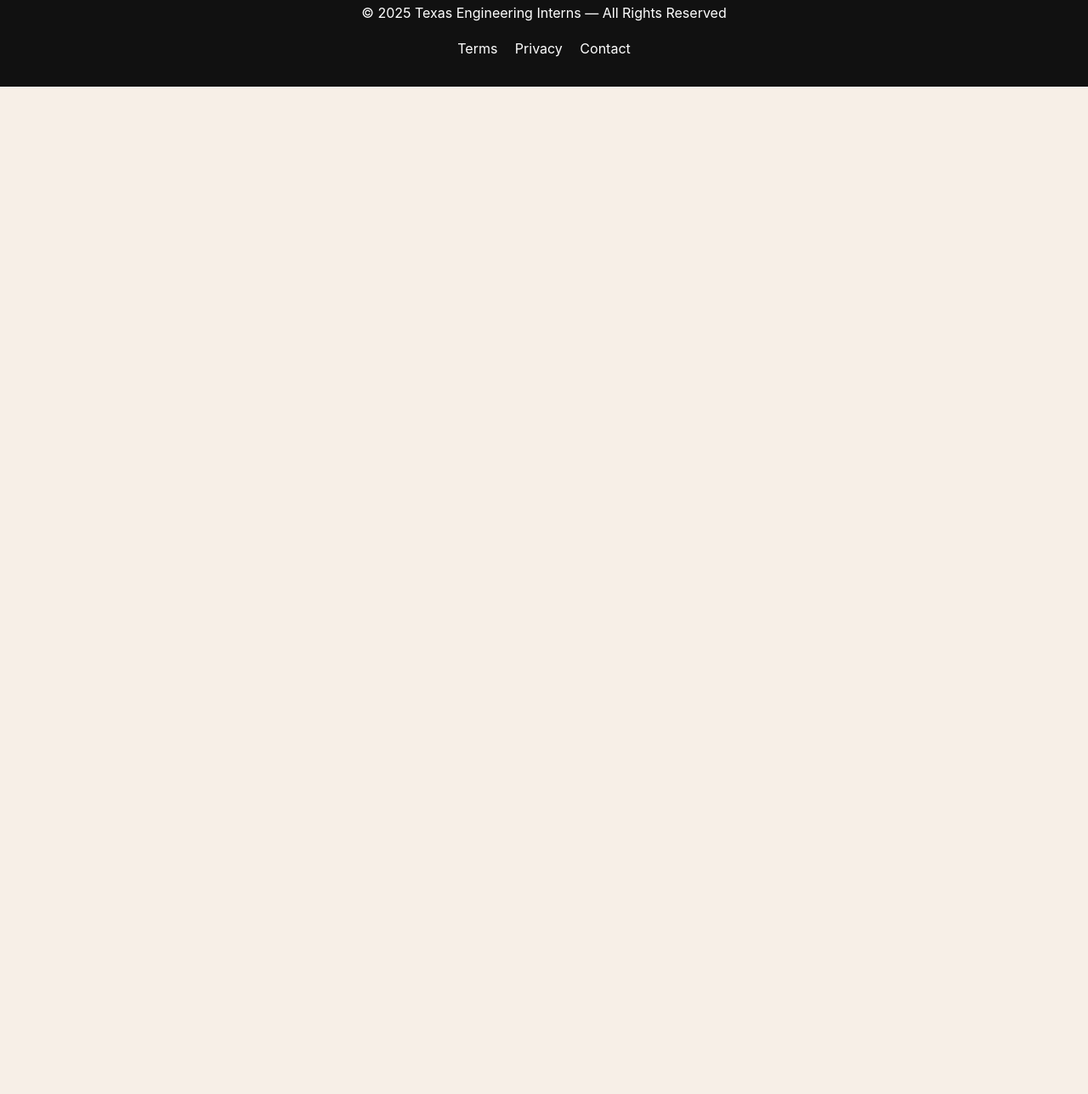
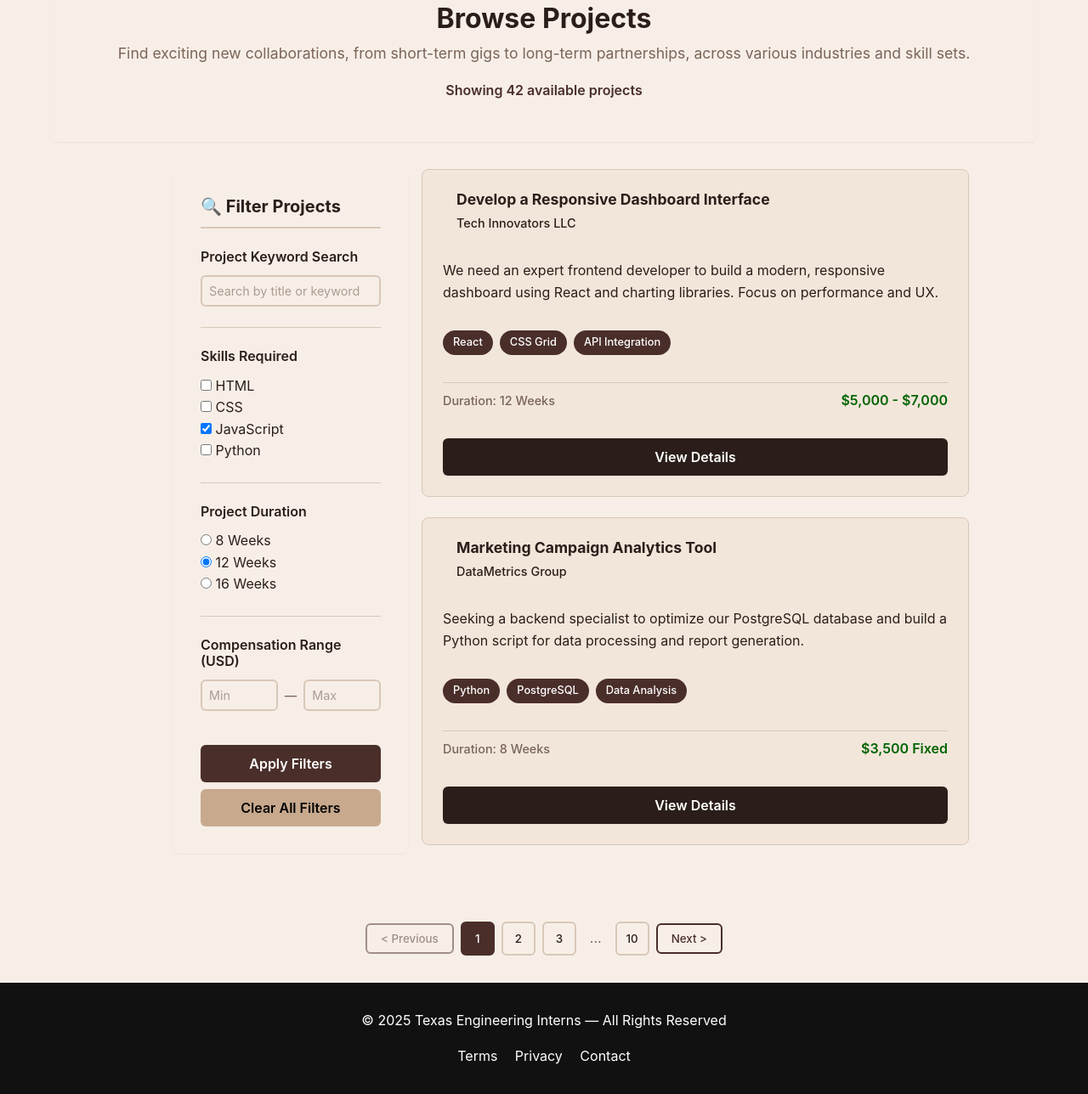
Before and after one commit to Frammyyy/Connect-Platform-Delta2, a plain HTML site: page projects.html in a window 1280 px wide. Shown: the part 111-1399 px from the top of the page at 85% size. Before the commit the page ends 800 px from the top, so only its background shows below. Drawn offline with Linux system fonts and the light colour scheme.

Commit message:
Completed projects.html and required patches on styles.css for it

```diff
--- a/css/styles.css
+++ b/css/styles.css
@@ -41,7 +41,7 @@
     --border-color: #D8C7B8;         /* Light beige-brown */
 
     /* STATUS COLORS - For feedback and states */
-    --success-color: #10b981;      /* Green - Success messages, completed items */
+    --success-color: #006400;      /* Green - Success messages, completed items */
     --error-color: #ef4444;        /* Red - Error messages, warnings */
     --warning-color: #f59e0b;      /* Orange - Warning states */
     --info-color: #3b82f6;         /* Blue - Information messages */
@@ -1932,6 +1932,7 @@ select.success {
     width: 100%;
     text-align: center;
     margin-top: 0.5rem;
+    background-color: var(--secondary-color);
 }
 
 /* ==========================================
@@ -1946,7 +1947,7 @@ select.success {
 
 /* PROJECT LISTING CARD */
 .project-listing-card {
-    background-color: var(--background);
+    background-color: var(--background-alt);
     border: 1px solid var(--border-color);
     border-radius: var(--radius-lg);
     padding: 1.5rem;
--- a/projects.html
+++ b/projects.html
@@ -6,49 +6,152 @@
     <meta name="viewport" content="width=device-width, initial-scale=1.0">
     <title>TxEINTERNS | Company Dashboard</title>
 
-    <!-- Favicon -->
     <link rel="icon" type="image/png" href="image/logo30x30.png">
-
-    <!-- Stylesheet -->
     <link rel="stylesheet" href="css/styles.css">
 </head>
 
 <body>
-
-    <!-- NAVIGATION BAR -->
 <header class="navbar">
     <div class="container flex-between">
-
         <div class="logo">
-                <a href="index.html" class="flex-center">
+            <a href="index.html"  class="flex-center">
                 <img src="image/logo.png" alt="TxEINTERNS Logo" style="height: 50px;">
             </a>
         </div>
 
         <nav class="nav-links" aria-label="Main Navigation">
-                <a href="index.html">Home</a>
-                <a href="index.html#student-section">About</a>
-                <a href="student-dashboard.html">For Students</a>
-                <a href="company-dashboard.html">For Companies</a>
-                <a href="projects.html" aria-current="page">Projects</a>
-                <a href="index.html#login-form" class="btn-login">Login</a>
+            <a href="index.html" >Home</a>
+            <a href="index.html#student-section" >About</a>
+            <a href="student-dashboard.html" >For Students</a>
+            <a href="company-dashboard.html" >For Companies</a>
+            <a href="projects.html" aria-current="page" >Projects</a>
+            <a href="index.html#login-form" class="btn-login" >Login</a>
         </nav>
     </div>
 </header>
 
+<section class="container">
+    <section class="page-header">
+        <header>
+            <h2>Browse Projects</h2>
+        </header>
+        <p class="page-description">Find exciting new collaborations, from short-term gigs to long-term partnerships, across various industries and skill sets.</p>
+        <p class="project-count">Showing 42 available projects</p>
+    </section>
 
-    <!-- FOOTER -->
+    <section class="two-column" style="display: flex;">
+        <div class="column" style="flex: 30%;">
+            <aside class="filters-sidebar">
+                <h3>🔍 Filter Projects</h3>
+
+                <div class="filter-group">
+                    <h4>Project Keyword Search</h4>
+                    <input type="search" placeholder="Search by title or keyword..." aria-label="Project keyword search">
+                </div>
+
+                <div class="filter-group">
+                    <h4>Skills Required</h4>
+                    <div>
+                        <label><input type="checkbox" name="skill" value="html"> HTML</label><br>
+                        <label><input type="checkbox" name="skill" value="css"> CSS</label><br>
+                        <label><input type="checkbox" name="skill" value="javascript" checked> JavaScript</label><br>
+                        <label><input type="checkbox" name="skill" value="python"> Python</label>
+                    </div>
+                </div>
+
+                <div class="filter-group">
+                    <h4>Project Duration</h4>
+                    <div>
+                        <label><input type="radio" name="duration" value="8"> 8 Weeks</label><br>
+                        <label><input type="radio" name="duration" value="12" checked> 12 Weeks</label><br>
+                        <label><input type="radio" name="duration" value="16"> 16 Weeks</label>
+                    </div>
+                </div>
+
+                <div class="filter-group">
+                    <h4>Compensation Range (USD)</h4>
+                    <div class="compensation-inputs">
+                        <input type="number" placeholder="Min" aria-label="Minimum compensation">
+                        <span class="range-separator">—</span>
+                        <input type="number" placeholder="Max" aria-label="Maximum compensation">
+                    </div>
+                </div>
+
+                <button type="button" class="btn btn-primary btn-apply-filters">Apply Filters</button>
+                <button type="button" class="btn btn-ghost btn-clear-filters">Clear All Filters</button>
+            </aside>
+        </div>
+
+        <div class="column" style="flex: 70%;">
+            <div class="projects-listings">
+                <a href="#"  class="project-listing-card">
+                    <div class="card-header">
+                        <div class="company-logo-placeholder"></div>
+                        <div>
+                            <h3>Develop a Responsive Dashboard Interface</h3>
+                            <p class="company-name">Tech Innovators LLC</p>
+                        </div>
+                    </div>
+                    <p class="card-description">We need an expert frontend developer to build a modern, responsive dashboard using React and charting libraries. Focus on performance and UX.</p>
+                    <div class="skills-tags">
+                        <span class="skill-tag">React</span>
+                        <span class="skill-tag">CSS Grid</span>
+                        <span class="skill-tag">API Integration</span>
+                    </div>
+                    <div class="project-meta">
+                        <span class="duration">Duration: 12 Weeks</span>
+                        <span class="compensation">$5,000 - $7,000</span>
+                    </div>
+                    <button type="button" class="btn btn-secondary">View Details</button>
+                </a>
+
+                <a href="#"  class="project-listing-card">
+                    <div class="card-header">
+                        <div class="company-logo-placeholder"></div>
+                        <div>
+                            <h3>Marketing Campaign Analytics Tool</h3>
+                            <p class="company-name">DataMetrics Group</p>
+                        </div>
+                    </div>
+                    <p class="card-description">Seeking a backend specialist to optimize our PostgreSQL database and build a Python script for data processing and report generation.</p>
+                    <div class="skills-tags">
+                        <span class="skill-tag">Python</span>
+                        <span class="skill-tag">PostgreSQL</span>
+                        <span class="skill-tag">Data Analysis</span>
+                    </div>
+                    <div class="project-meta">
+                        <span class="duration">Duration: 8 Weeks</span>
+                        <span class="compensation">$3,500 Fixed</span>
+                    </div>
+                    <button type="button" class="btn btn-secondary">View Details</button>
+                </a>
+            </div>
+        </div>
+    </section>
+
+    <div class="pagination">
+        <button type="button" class="pagination-btn" disabled aria-label="Previous Page">&lt; Previous</button>
+
+        <div class="page-numbers">
+            <button type="button" class="page-number active" aria-current="page">1</button>
+            <button type="button" class="page-number">2</button>
+            <button type="button" class="page-number">3</button>
+            <span class="page-ellipsis">...</span>
+            <button type="button" class="page-number">10</button>
+        </div>
+
+        <button type="button" class="pagination-btn" aria-label="Next Page">Next &gt;</button>
+    </div>
+</section>
+
 <footer style="background: #111; color: white; padding: 2rem 0;">
     <div class="container" style="text-align: center;">
-
         <p>&copy; 2025 Texas Engineering Interns — All Rights Reserved</p>
-
         <div style="margin-top: 1rem;">
-                <a href="#" style="color: white; margin-right: 1rem;">Terms</a>
-                <a href="#" style="color: white; margin-right: 1rem;">Privacy</a>
-                <a href="#" style="color: white;">Contact</a>
+            <a href="#"  style="color: white; margin-right: 1rem;">Terms</a>
+            <a href="#"  style="color: white; margin-right: 1rem;">Privacy</a>
+            <a href="#"  style="color: white;">Contact</a>
         </div>
-
     </div>
 </footer>
 
```
Also changed, not shown: 1 other file. Lines whose indentation alone changed are shown as unchanged.
